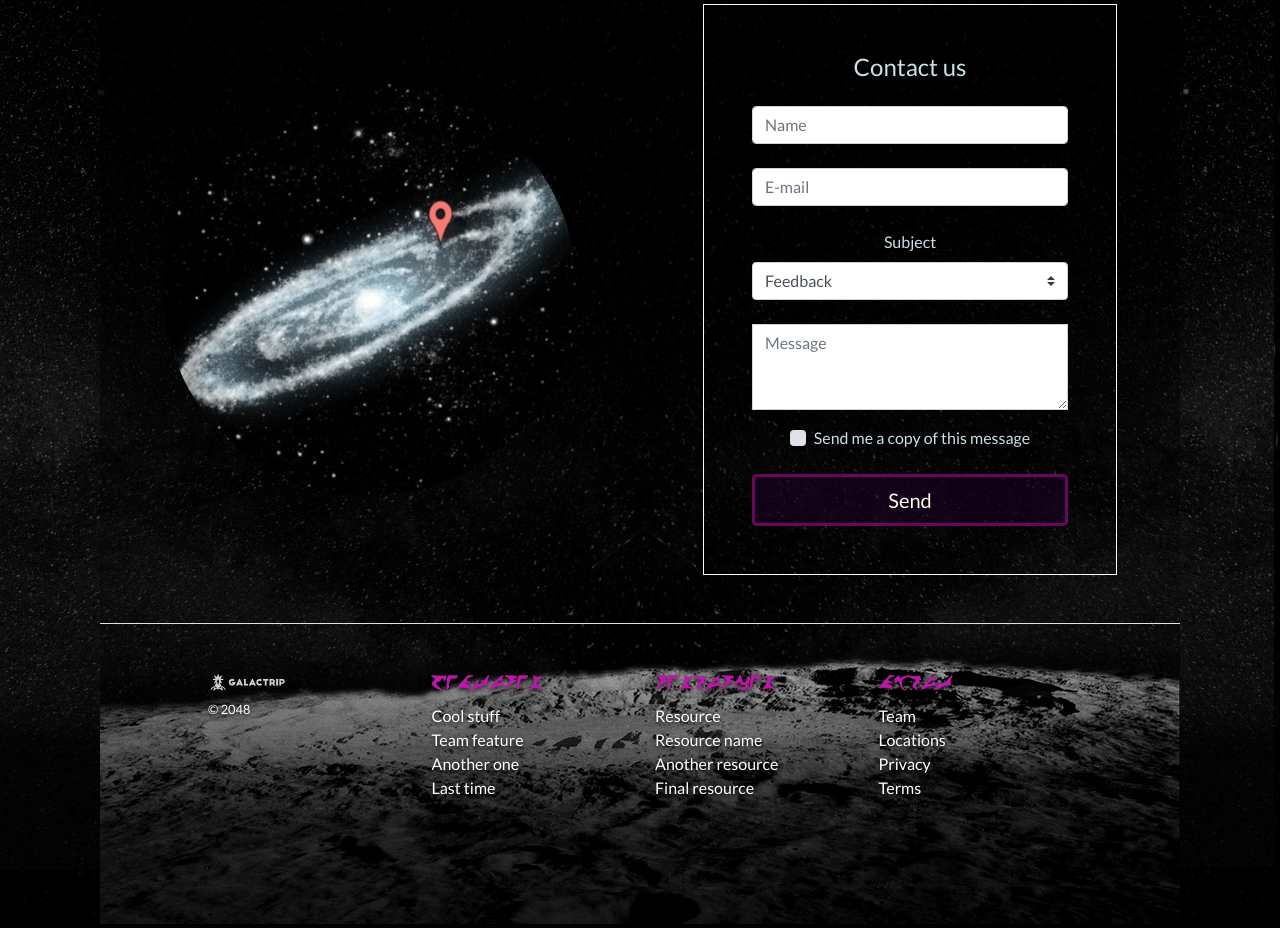
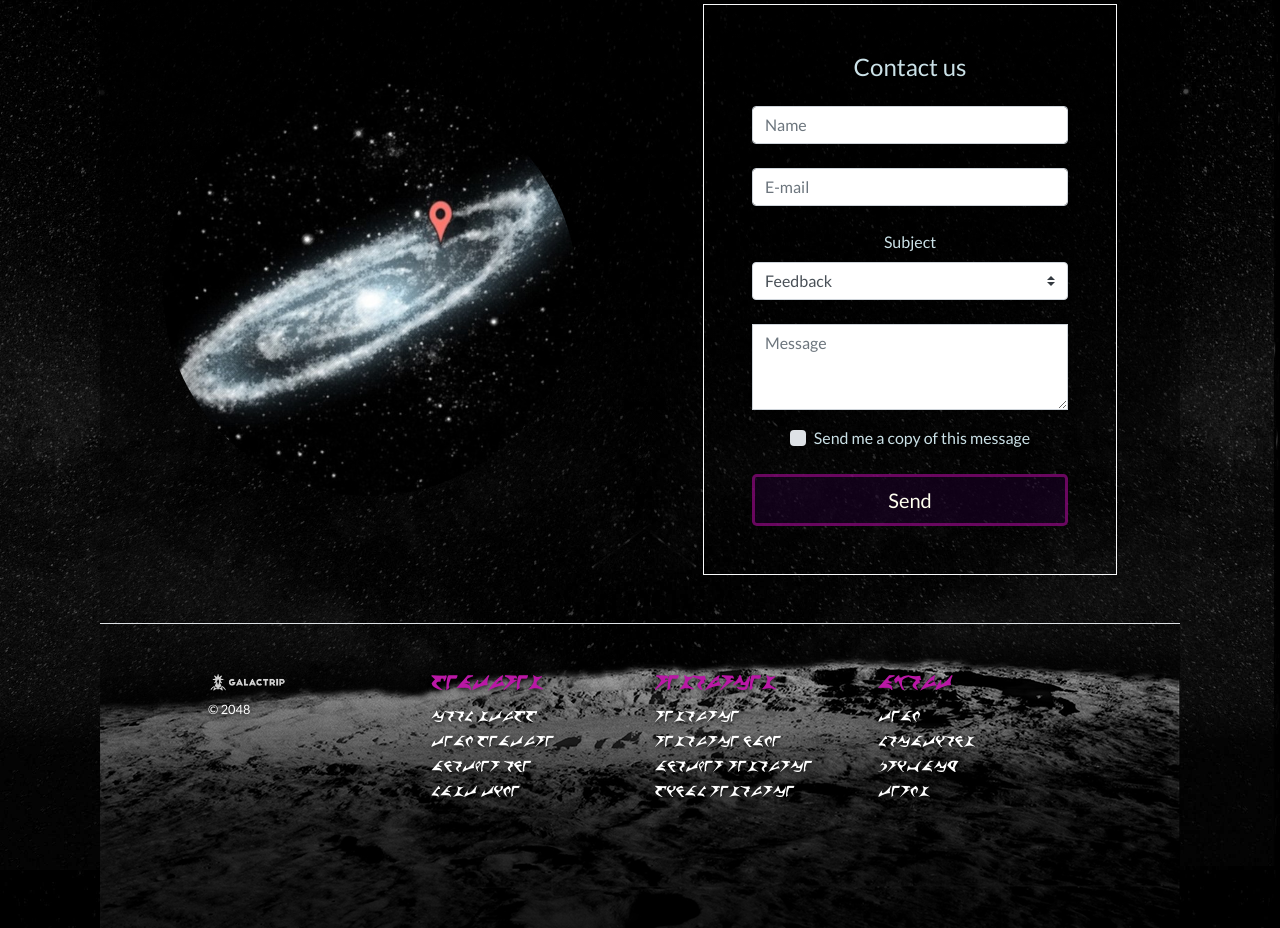
Before and after one commit to yoda69100/yoda69100.github.io, a browser extension: page galactrip/index.html in a window 1280 px wide. Shown: the part 2970-3898 px from the top of the page. Drawn offline with nearby package versions, Linux system fonts and the light colour scheme; a script that the page names is missing.

Commit message:
Update index.html

```diff
--- a/galactrip/index.html
+++ b/galactrip/index.html
@@ -260,28 +260,28 @@
           <div class="col-6 col-md">
             <h5>Features</h5>
             <ul class="list-unstyled text-small">
-              <li><a class="text-muted" href="#">Cool stuff</a></li>
-              <li><a class="text-muted" href="#">Team feature</a></li>
-              <li><a class="text-muted" href="#">Another one</a></li>
-              <li><a class="text-muted" href="#">Last time</a></li>
+              <li><a class="text-muted klingon" href="#">Cool stuff</a></li>
+              <li><a class="text-muted klingon" href="#">Team feature</a></li>
+              <li><a class="text-muted klingon" href="#">Another one</a></li>
+              <li><a class="text-muted klingon" href="#">Last time</a></li>
             </ul>
           </div>
           <div class="col-6 col-md">
             <h5>Resources</h5>
             <ul class="list-unstyled text-small">
-              <li><a class="text-muted" href="#">Resource</a></li>
-              <li><a class="text-muted" href="#">Resource name</a></li>
-              <li><a class="text-muted" href="#">Another resource</a></li>
-              <li><a class="text-muted" href="#">Final resource</a></li>
+              <li><a class="text-muted klingon" href="#">Resource</a></li>
+              <li><a class="text-muted klingon" href="#">Resource name</a></li>
+              <li><a class="text-muted klingon" href="#">Another resource</a></li>
+              <li><a class="text-muted klingon" href="#">Final resource</a></li>
             </ul>
           </div>
           <div class="col-6 col-md">
             <h5>About</h5>
             <ul class="list-unstyled text-small">
-              <li><a class="text-muted" href="#">Team</a></li>
-              <li><a class="text-muted" href="#">Locations</a></li>
-              <li><a class="text-muted" href="#">Privacy</a></li>
-              <li><a class="text-muted" href="#">Terms</a></li>
+              <li><a class="text-muted klingon" href="#">Team</a></li>
+              <li><a class="text-muted klingon" href="#">Locations</a></li>
+              <li><a class="text-muted klingon" href="#">Privacy</a></li>
+              <li><a class="text-muted klingon" href="#">Terms</a></li>
             </ul>
           </div>
         </div>
```
